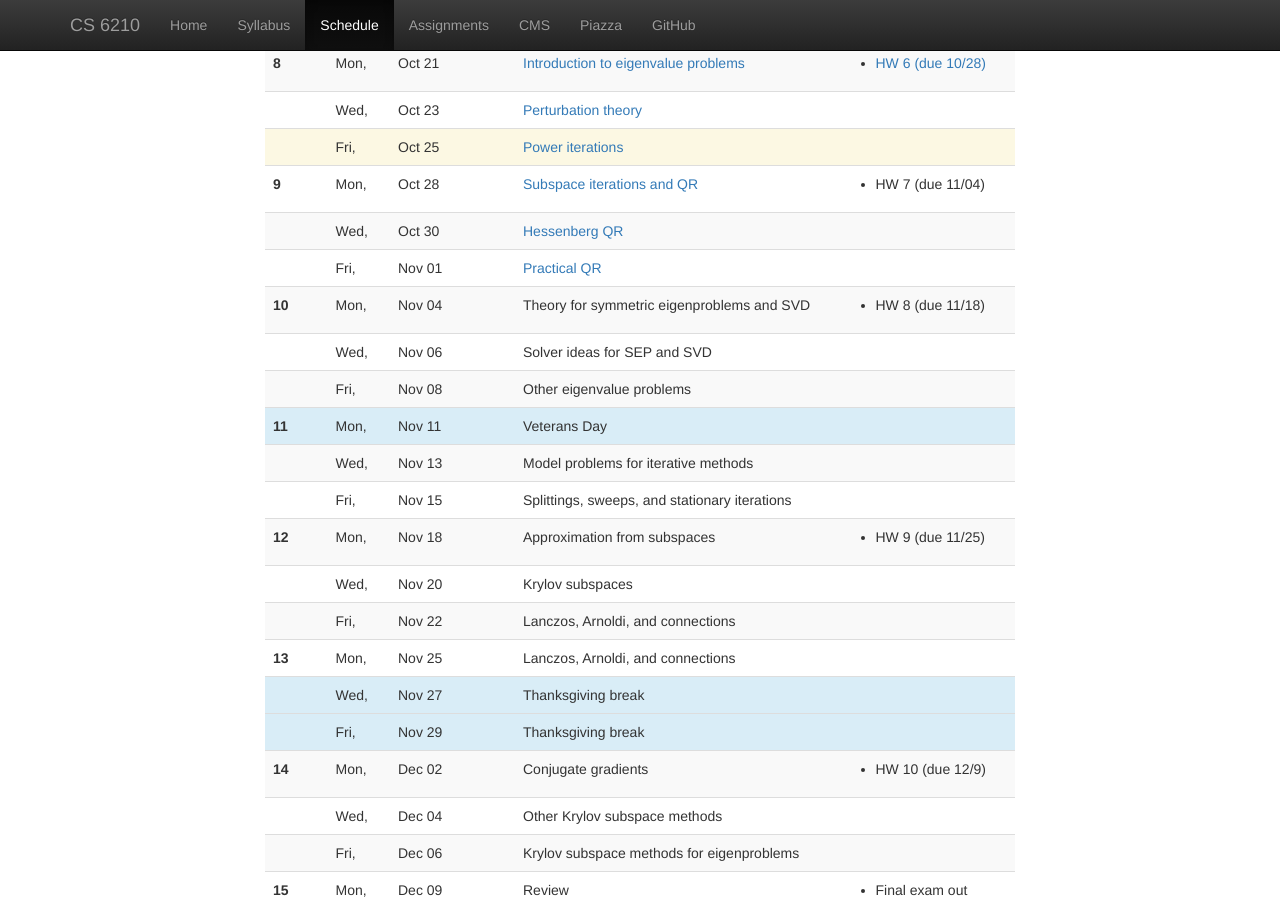
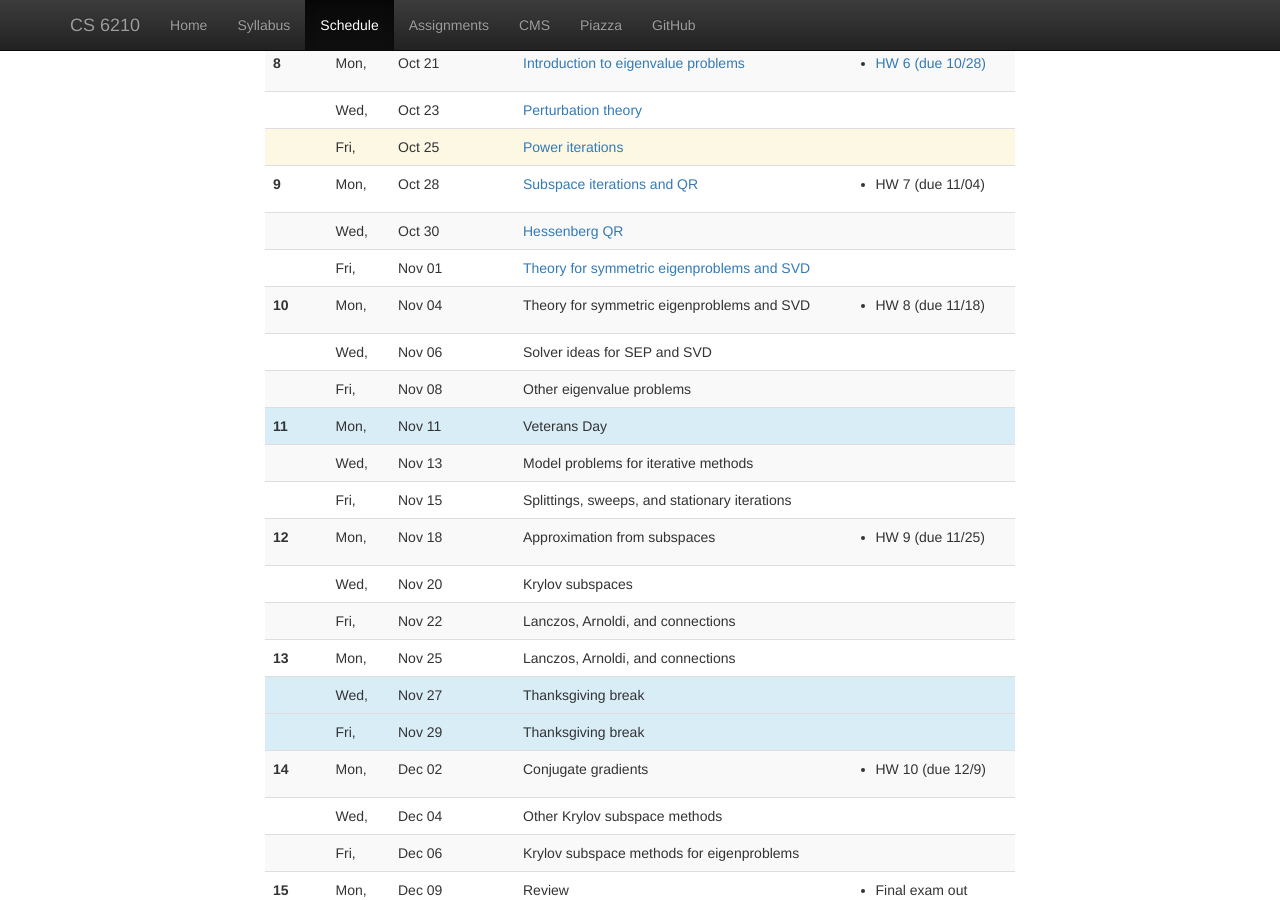
Before and after one commit to dbindel/cs6210-f19, a Jekyll site: the page built from web/schedule.html, in a window 1280 px wide and 900 px high, scrolled down 1197 px. Built offline with Jekyll 4.4.1, drawn with Linux system fonts in a browser that asks for light colours; nearby versions of some CDN libraries.

Commit message:
Change topic for Fri lecture.

```diff
--- a/web/_data/lectures.yml
+++ b/web/_data/lectures.yml
@@ -172,7 +172,7 @@
   notes: 2019-10-30.pdf
 -
   date: 2019-11-01
-  info: Practical QR
+  info: Theory for symmetric eigenproblems and SVD
   notes: 2019-11-01.pdf
 #
 # ==================
```
